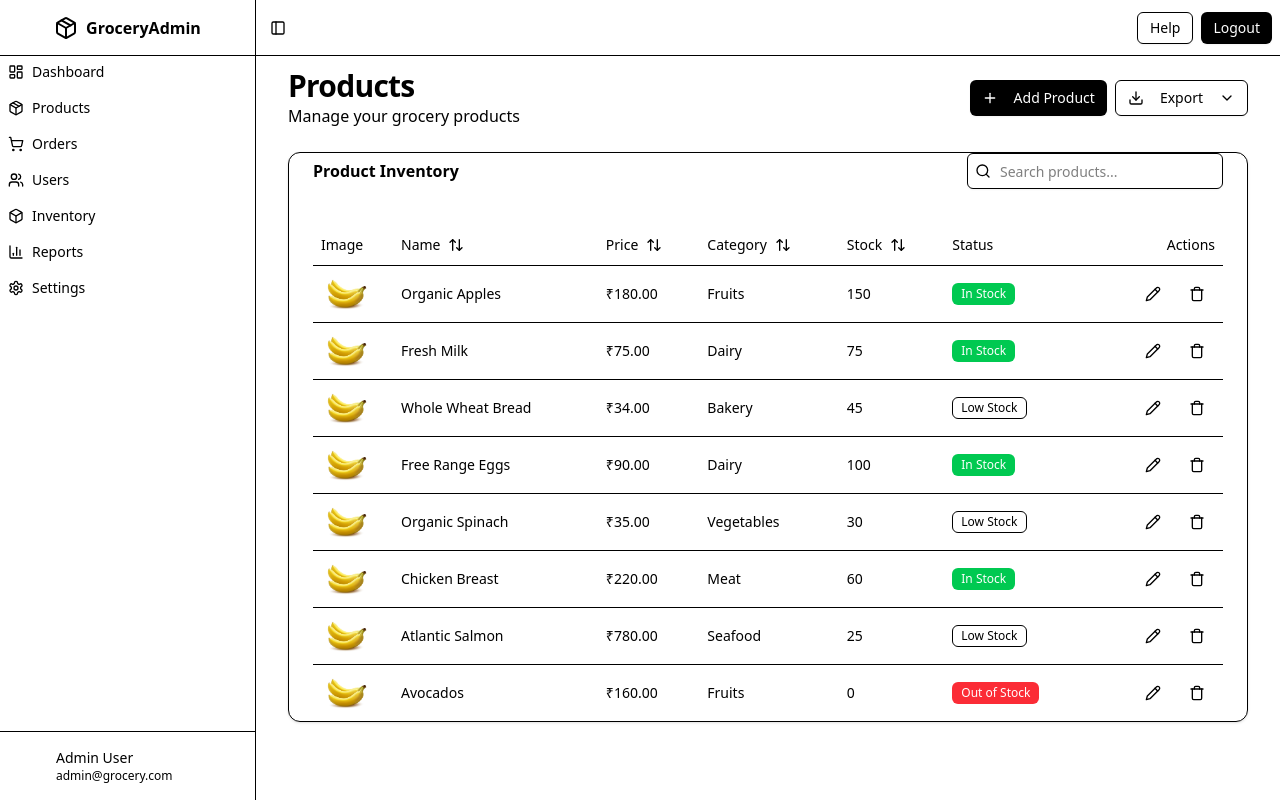
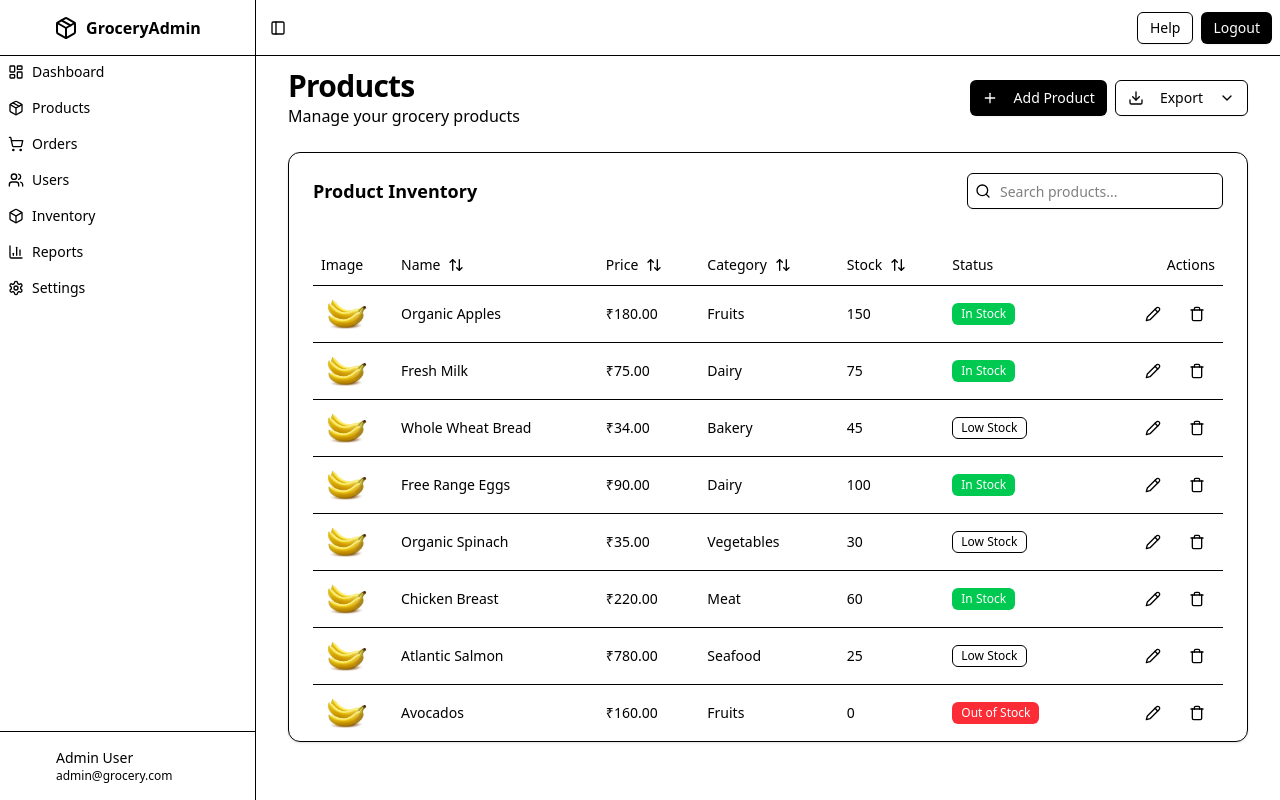
Before and after one commit to harshsoni-harsh/kharido-app, a Next.js app in the folder frontend/: page /admin/products in a window 1280 px wide. Built offline with nearby package versions, Linux system fonts and the light colour scheme.

Commit message:
changes in product

```diff
--- a/frontend/src/app/admin/products/page.jsx
+++ b/frontend/src/app/admin/products/page.jsx
@@ -350,8 +350,8 @@ export default function product() {
 
       <Card>
         <CardHeader className="pb-3">
-          <div className="flex items-center justify-between">
-            <CardTitle>Product Inventory</CardTitle>
+          <div className="flex items-center justify-between mt-5">
+            <CardTitle className="text-lg">Product Inventory</CardTitle>
             <div className="relative w-64">
               <Search className="absolute left-2 top-2.5 h-4 w-4 text-muted-foreground" />
               <Input placeholder="Search products..." className="pl-8" />
```
